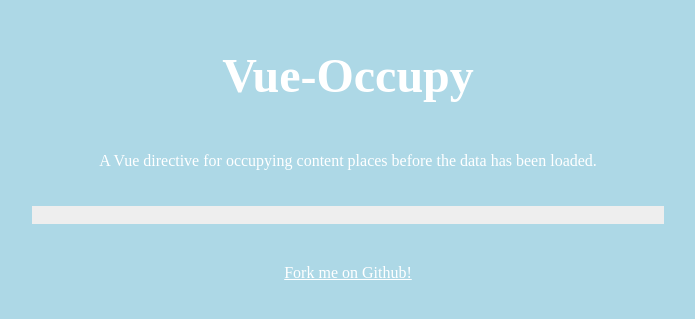
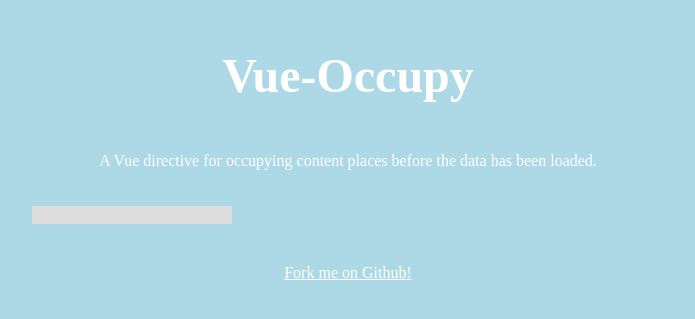
Before and after one commit to jrainlau/vue-occupy, a Vue app: page / in a window 1280 px wide. Shown: the part 243-562 px from the top of the page, without its empty margins (292-987 px from the left). Built offline with nearby package versions, Linux system fonts and the light colour scheme.

Commit message:
update README

```diff
--- a/src/App.vue
+++ b/src/App.vue
@@ -2,7 +2,7 @@
   <div id="app">
     <h1 v-occupy="{ data: title }"></h1>
     <p v-occupy="{ data: content1 }"></p>
-    <p v-occupy="{ data: content2 }"></p>
+    <p v-occupy="{ data: content2, config }"></p>
     <a href="https://github.com/jrainlau/vue-occupy" v-occupy="{ data: gitUrl }"></a>
   </div>
 </template>
```
Also changed, not shown: 1 other file (tests, documents, lock files or other folders).
